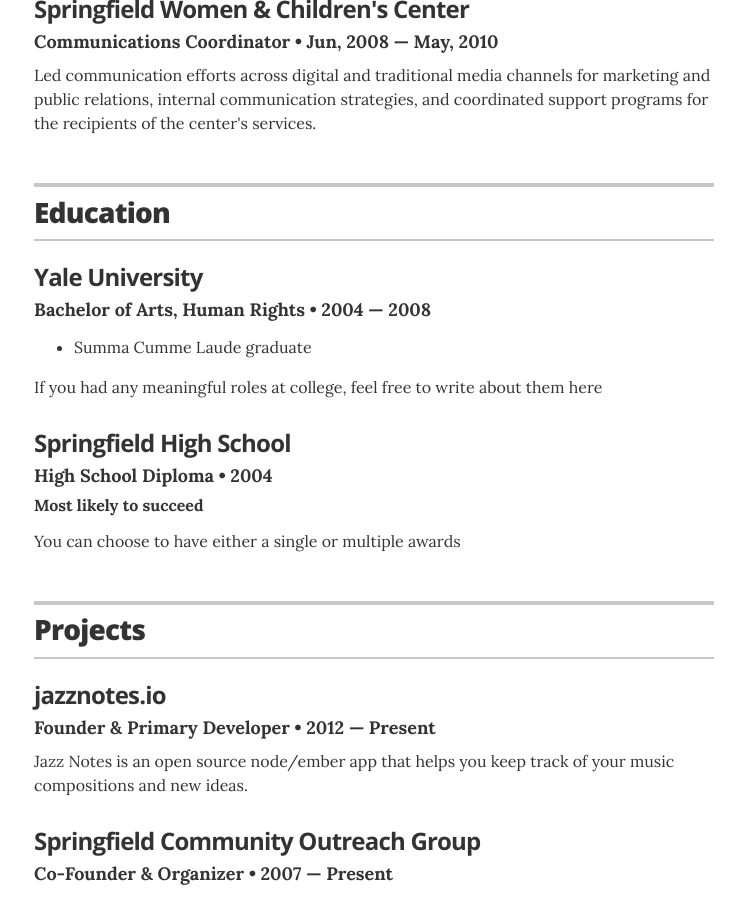
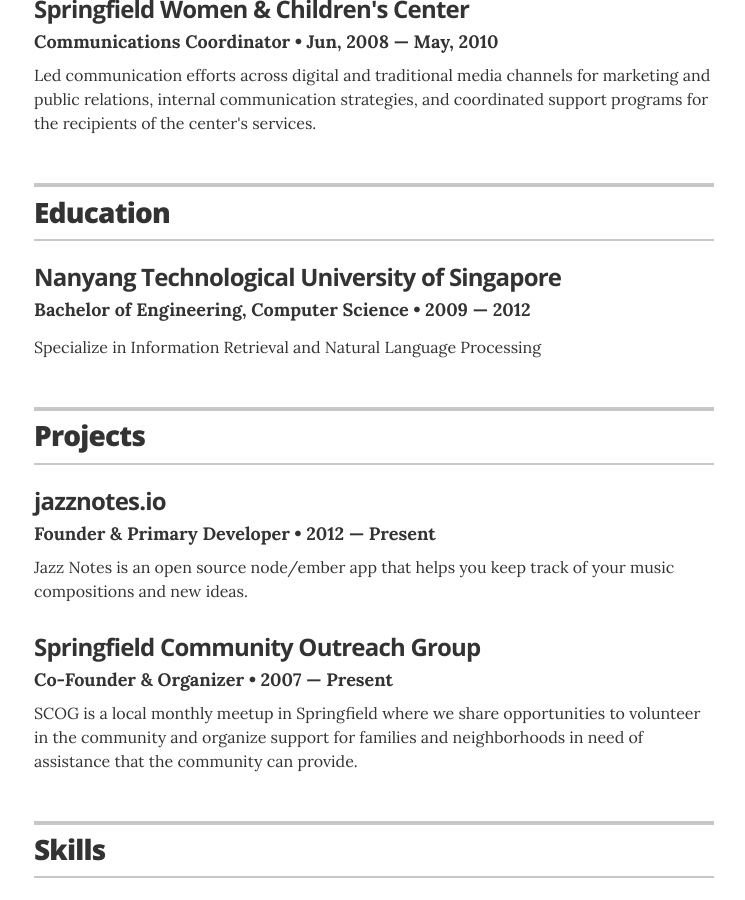
Before and after one commit to oranjjun/oranjjun.github.io, a Jekyll site: the page built from index.html, in a window 1280 px wide and 900 px high, scrolled down 938 px. Shown: the whole window, without its empty margins (266-1011 px from the left). Built offline with Jekyll 4.4.1, drawn with Linux system fonts in a browser that asks for light colours.

Commit message:
Update education

```diff
--- a/_data/education.yml
+++ b/_data/education.yml
@@ -1,13 +1,6 @@
 # Degree
-- degree: Bachelor of Arts, Human Rights
-  uni: Yale University
-  year: 2004 &mdash; 2008
-  awards:
-    - award: Summa Cumme Laude graduate
-  summary: If you had any meaningful roles at college, feel free to write about them here
-
-- degree: High School Diploma
-  uni: Springfield High School
-  year: 2004
-  award: Most likely to succeed
-  summary: You can choose to have either a single or multiple awards
+- degree: Bachelor of Engineering, Computer Science
+  uni: Nanyang Technological University of Singapore
+  year: 2009 &mdash; 2012
+  # award: Most likely to succeed
+  summary: Specialize in Information Retrieval and Natural Language Processing
```
